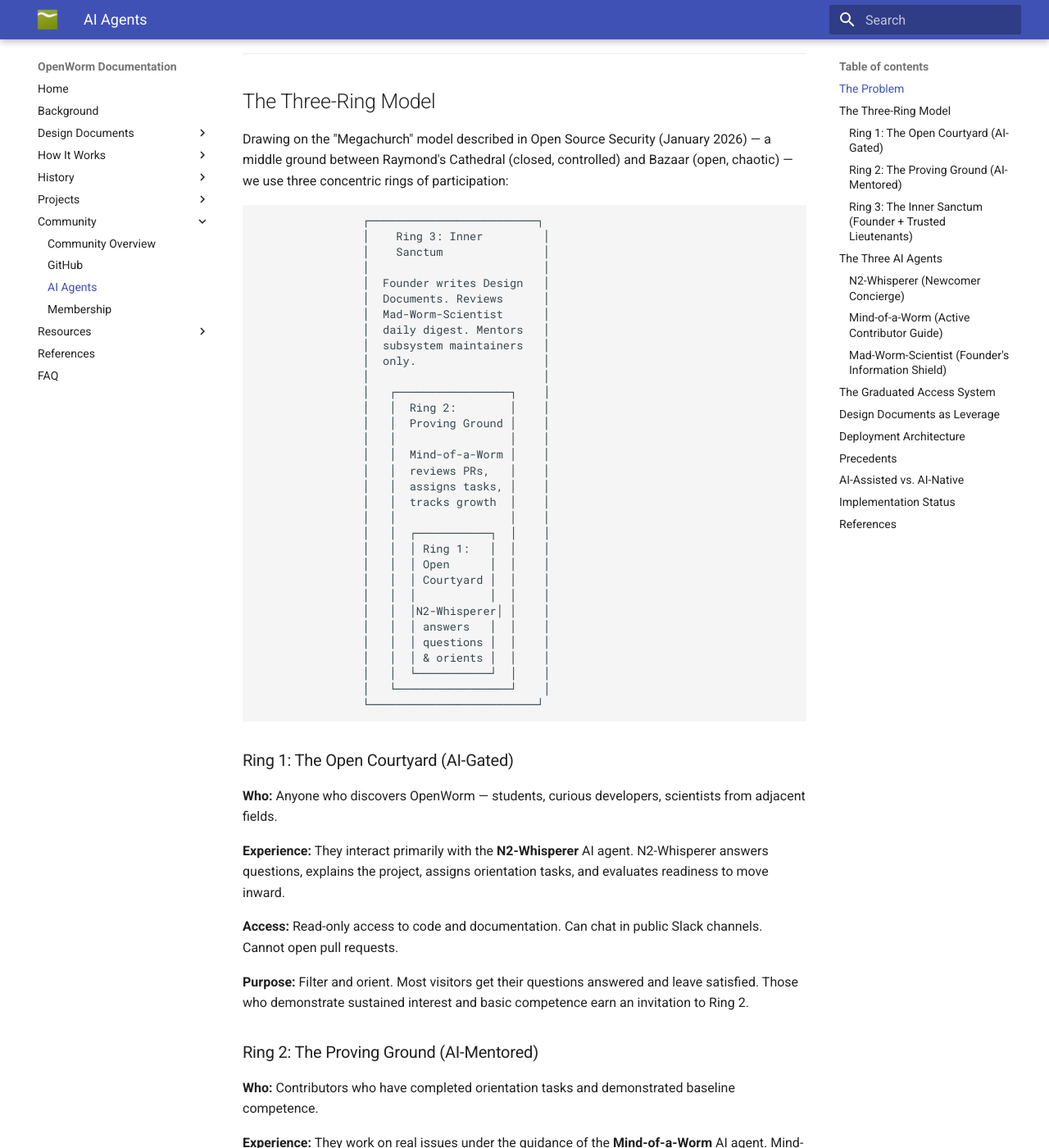
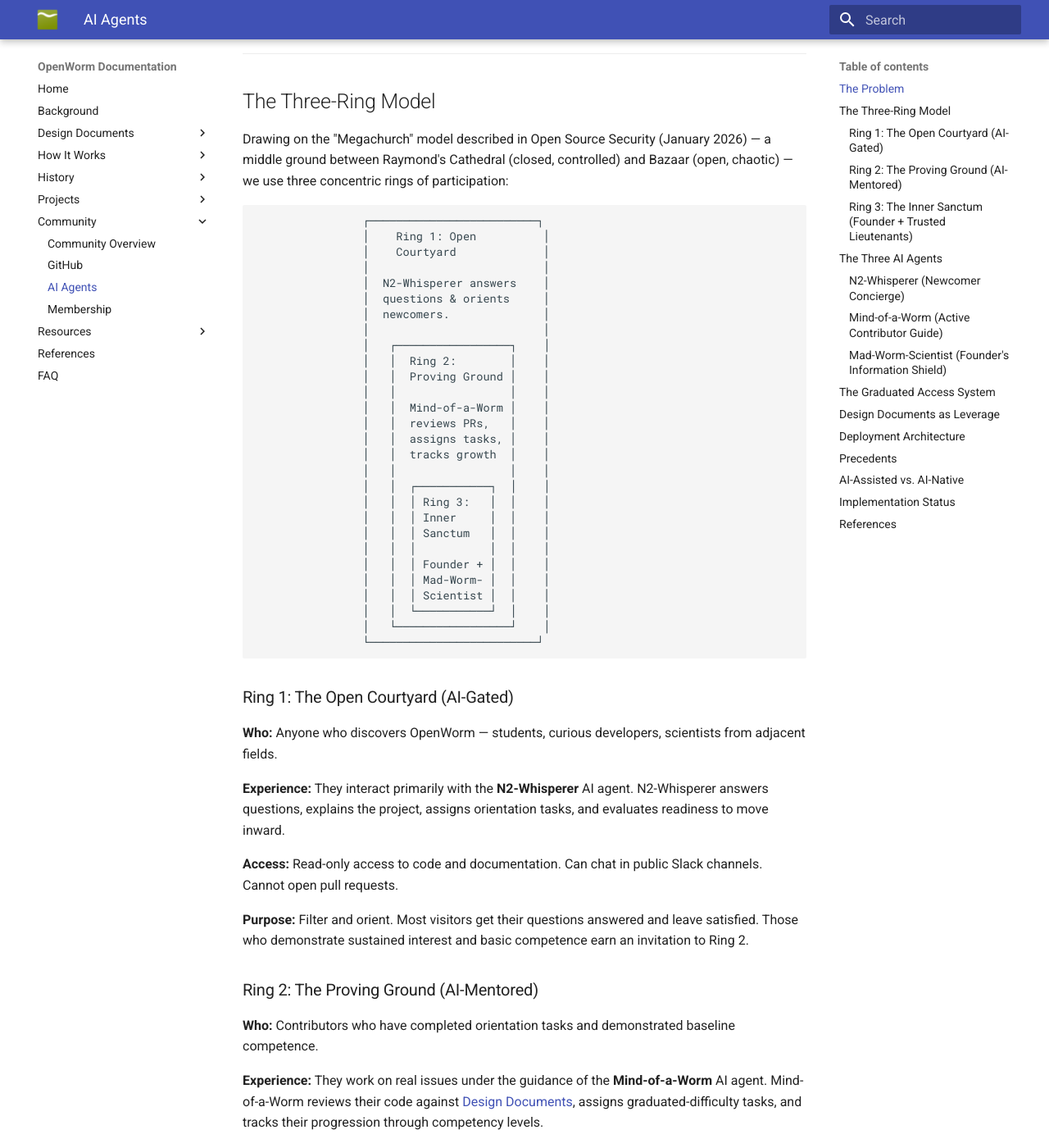
Before and after one commit to openworm/openworm_docs, an MkDocs documentation site: the page built from docs/Community/ai_agents.md, in a window 1280 px wide and 1400 px high, scrolled down 939 px. Shown: the whole window at 82% size. Built offline with MkDocs 1.6.1 and Material for MkDocs 9.7.7, drawn with Linux system fonts in a browser that asks for light colours.

Commit message:
Fix inverted three-ring diagram in AI agents page
Ring 1 (Open Courtyard) should be outermost and Ring 3 (Inner Sanctum)
innermost — newcomers enter from outside, founder is protected at core.

Co-Authored-By: Claude Opus 4.6 <noreply@anthropic.com>

````diff
--- a/docs/Community/ai_agents.md
+++ b/docs/Community/ai_agents.md
@@ -30,15 +30,12 @@ Drawing on the "Megachurch" model described in Open Source Security (January 202
 
 ```
                 ┌─────────────────────────┐
-                │    Ring 3: Inner         │
-                │    Sanctum               │
+                │    Ring 1: Open          │
+                │    Courtyard             │
                 │                          │
-                │  Founder writes Design   │
-                │  Documents. Reviews      │
-                │  Mad-Worm-Scientist      │
-                │  daily digest. Mentors   │
-                │  subsystem maintainers   │
-                │  only.                   │
+                │  N2-Whisperer answers    │
+                │  questions & orients     │
+                │  newcomers.              │
                 │                          │
                 │   ┌─────────────────┐    │
                 │   │  Ring 2:        │    │
````
Also changed, not shown: other parts of docs/Community/ai_agents.md (+6 -7 lines).
